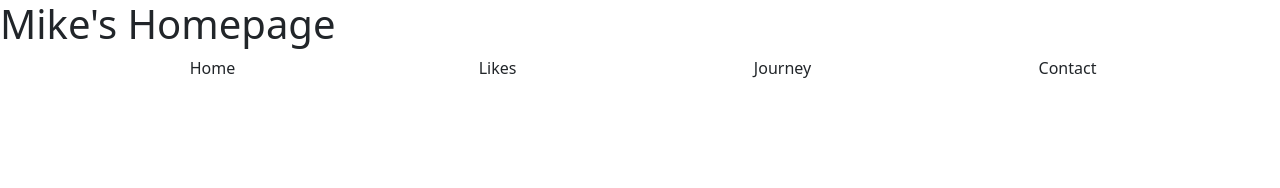
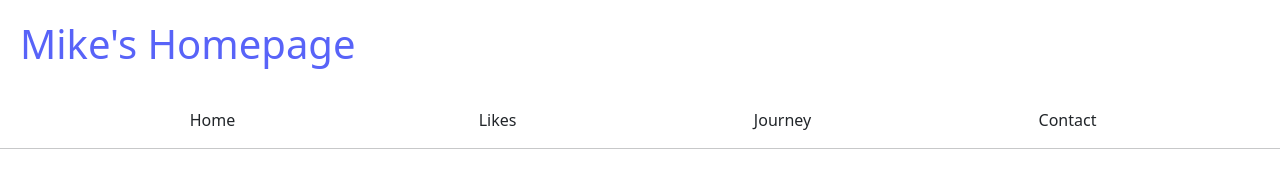
Before and after one commit to michael-hoang/cs50-8-html-css-js-pset8, a plain HTML site: page index.html in a window 1280 px wide. Drawn offline with nearby package versions, Linux system fonts and the light colour scheme.

Commit message:
Add class page-title

```diff
--- a/index.html
+++ b/index.html
@@ -8,7 +8,7 @@
         <title>My Webpage</title>
     </head>
     <body>
-        <h1>Mike's Homepage</h1>
+        <h1 class="page-title">Mike's Homepage</h1>
         <!--Horizontal Navigation Bar-->
         <div class="container text-center">
             <div class="row">
@@ -26,5 +26,6 @@
               </div>
             </div>
           </div>
+          <hr>
     </body>
 </html>
```
